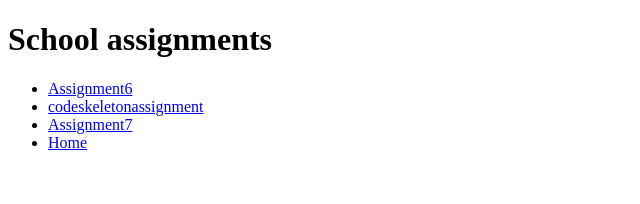
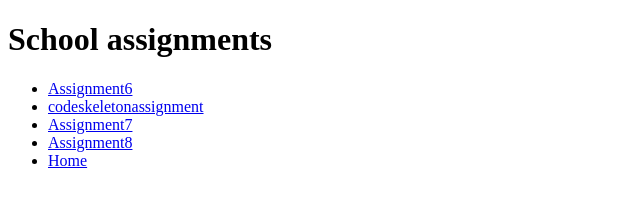
Before and after one commit to SoemieDiaz/Portfolio, a plain HTML site: page Assignments/Assignments.html in a window 1280 px wide. Shown: the whole page, without its empty margins (0-640 px from the left). Drawn offline with Linux system fonts and the light colour scheme.

Commit message:
update commit

```diff
--- a/Assignments/Assignments.html
+++ b/Assignments/Assignments.html
@@ -10,6 +10,7 @@
   <li><a href="Assignment6/index.html">Assignment6</a></li>
   <li><a href="codeskeleton/index.html">codeskeletonassignment</a></li>
     <li><a href="Assignment7/index.html">Assignment7</a></li>
+    <li><a href="Assignment8/index.html">Assignment8</a></li>
   <li><a href="../index.html">Home</a></li>
 </ul>
   </body>
```
